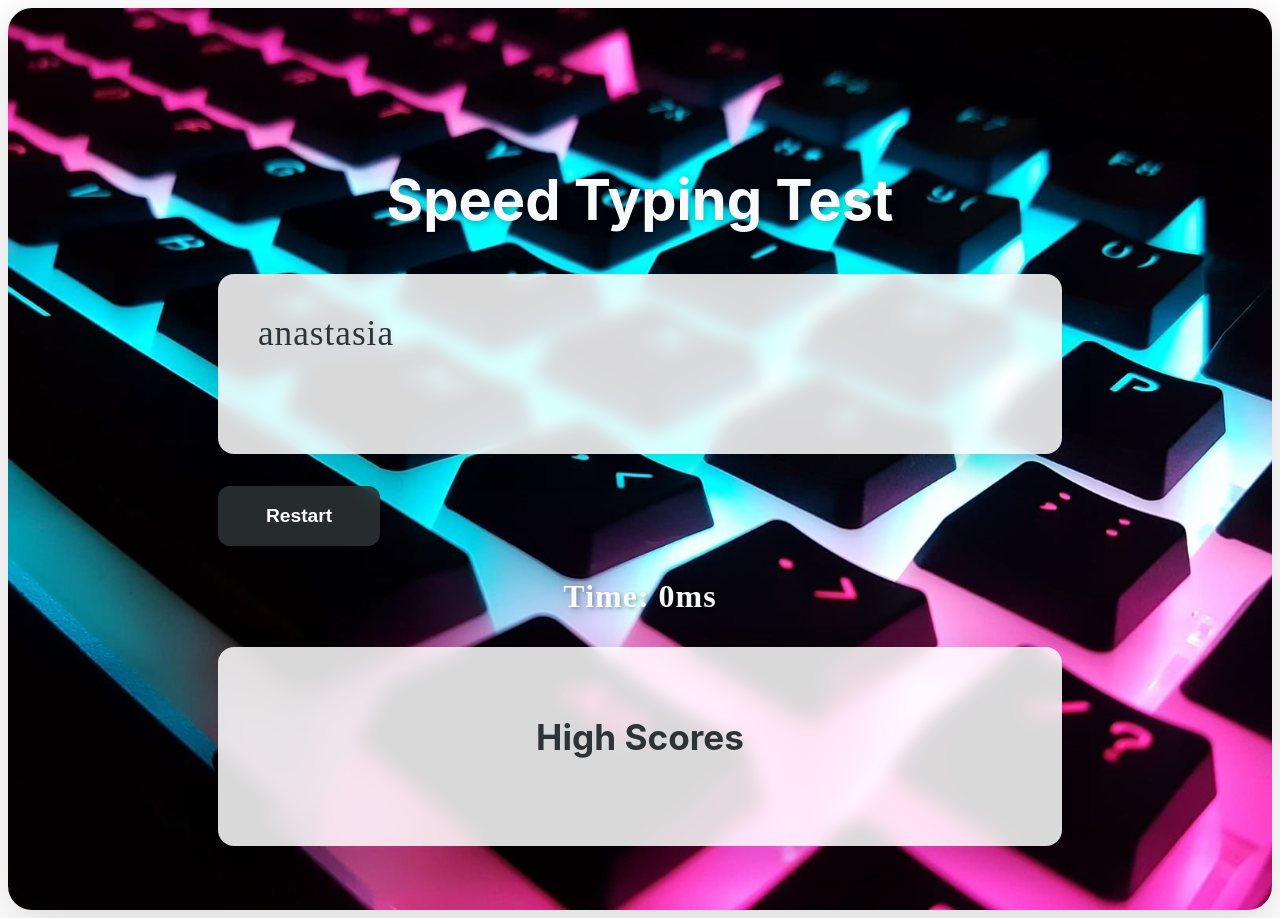
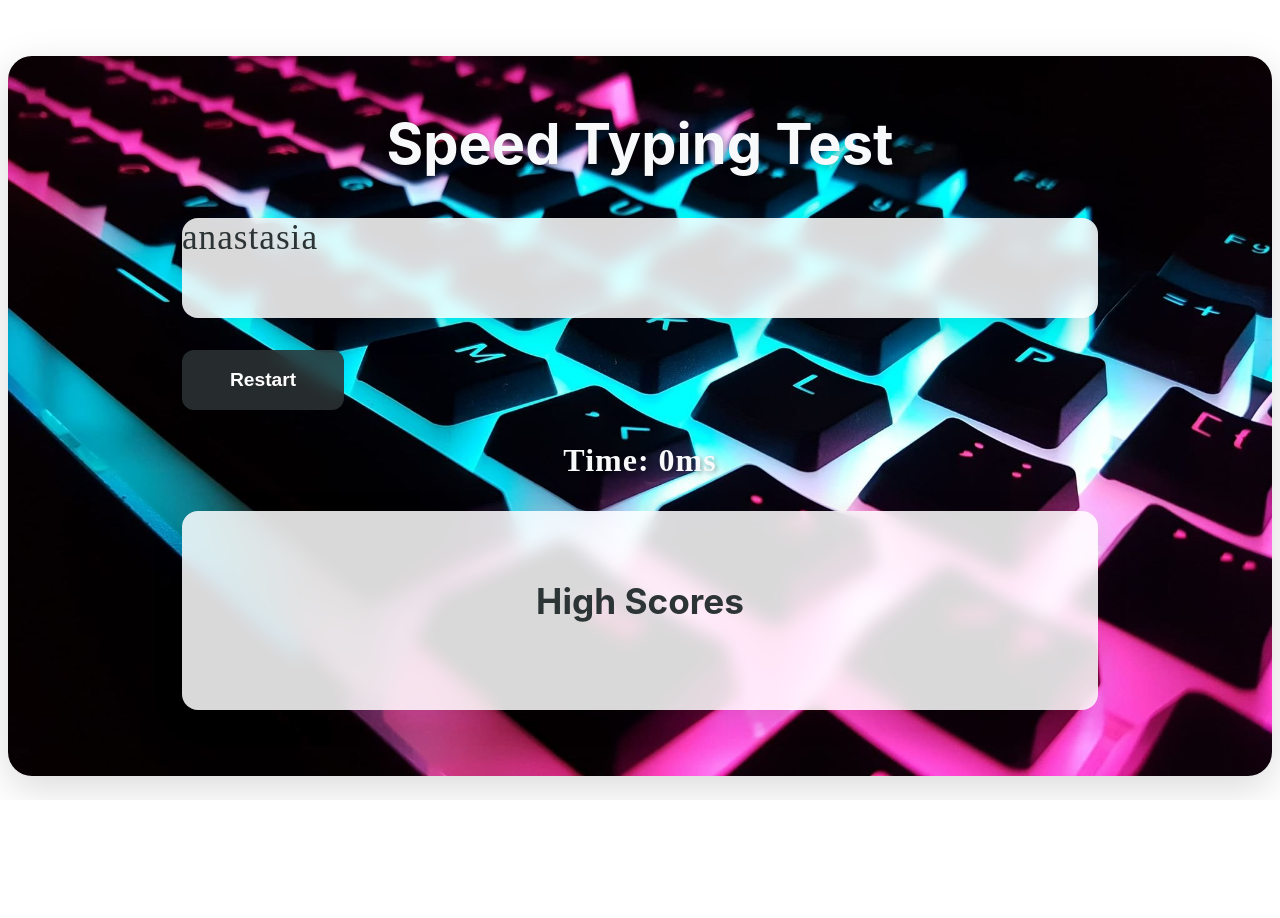
Before and after one commit to Anastasia-Vi/Typing-Text, a SvelteKit app: page / in a window 1280 px wide. After the commit the page ends 800 px from the top, so only its background shows below. Built offline with nearby package versions, Linux system fonts and the light colour scheme.

Commit message:
'deploy'

```diff
--- a/src/routes/+page.svelte
+++ b/src/routes/+page.svelte
@@ -109,7 +109,6 @@
     background-image: url('/photo1.png');
     background-size: cover;
     background-position: center;
-    padding: 3rem;
     border-radius: 24px;
     box-shadow: 0 12px 40px rgba(0, 0, 0, 0.15);
     min-height: 90vh;
@@ -128,7 +127,6 @@
   .letters {
     font-size: 2.2rem;
     background: rgba(255, 255, 255, 0.85);
-    padding: 2.5rem;
     border-radius: 16px;
     margin: 2rem 0;
     min-height: 100px;
```
